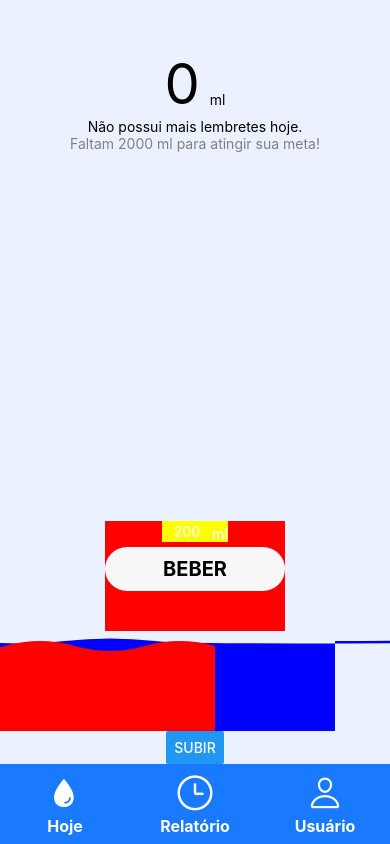
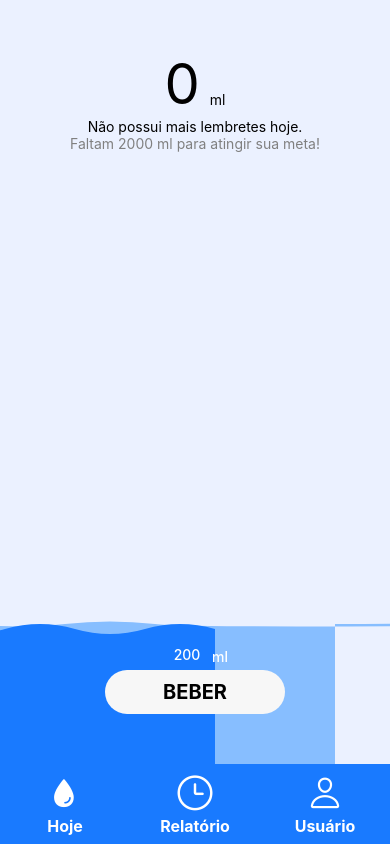
Before and after one commit to lucasgearhead/Water-App-Mobile, a React Native app: screen /Hoje in a window 390 px wide. Built offline with nearby package versions, Linux system fonts and the light colour scheme; what expo-notifications would draw is missing.

Commit message:
styles waves fixeds

```diff
--- a/src/Components/waves/Waves.js
+++ b/src/Components/waves/Waves.js
@@ -8,13 +8,14 @@ import Animated, {
   withTiming,
   withRepeat,
 } from "react-native-reanimated";
+import { colors } from "../../Constants/constants";
 
 const { width } = Dimensions.get("screen");
 const AnimatedPath = Animated.createAnimatedComponent(Path);
 const AnimatedSvg = Animated.createAnimatedComponent(Svg);
 
 export default function Waves() {
-  const heightAnimated = useSharedValue(100);
+  const heightAnimated = useSharedValue(150);
   const waveAnimated = useSharedValue(5);
 
   const svgContainerProps = useAnimatedProps(() => {
@@ -77,19 +78,21 @@ export default function Waves() {
 
   return (
     <>
-      <AnimatedSvg animatedProps={svgContainerProps}>
+      <AnimatedSvg
+        animatedProps={svgContainerProps}
+        style={{ position: "absolute", bottom: 0, zIndex: -1 }}
+      >
         <AnimatedPath
           animatedProps={firstWaveProps}
-          fill={"blue"}
+          fill={colors.secondary}
           transform="translate(0, 10)"
         />
         <AnimatedPath
           animatedProps={secondWaveProps}
-          fill={"red"}
+          fill={colors.primary}
           transform="translate(0, 15)"
         />
       </AnimatedSvg>
-      <Button title="subir" onPress={handleDrink} />
     </>
   );
 }
--- a/src/screens/Today.js
+++ b/src/screens/Today.js
@@ -196,7 +196,7 @@ const TodayScreen = () => {
           display: "flex",
           flexDirection: "column",
           alignItems: "center",
-          backgroundColor: "red",
+          marginBottom: 10,
         }}
       >
         <View
@@ -205,7 +205,6 @@ const TodayScreen = () => {
             flexDirection: "row",
             marginBottom: 5,
             alignSelf: "center",
-            backgroundColor: "yellow",
           }}
         >
           <TextInput
```
